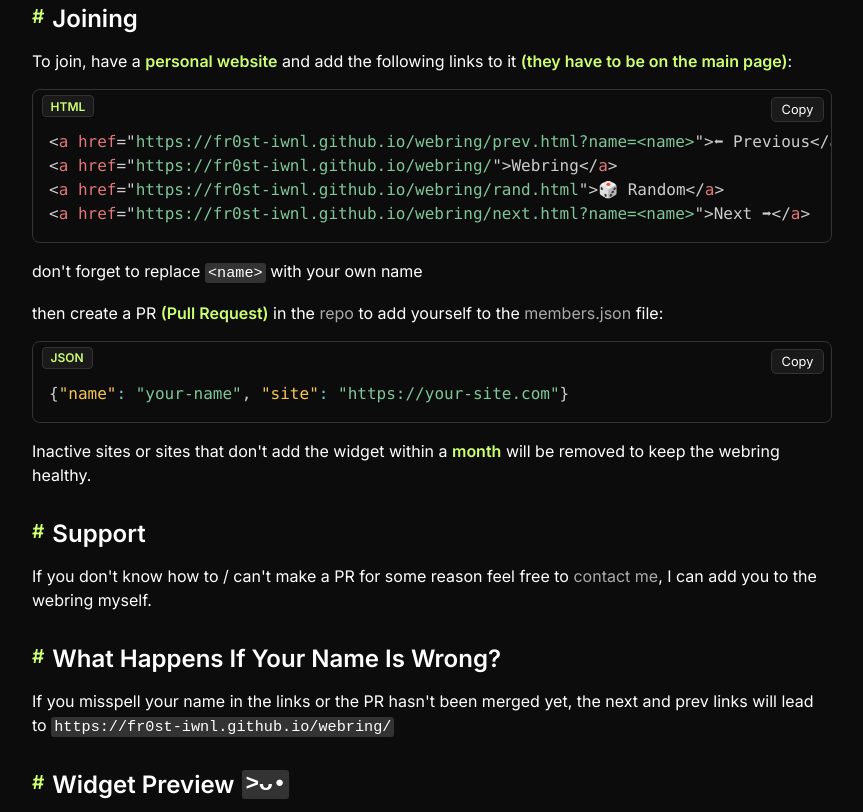
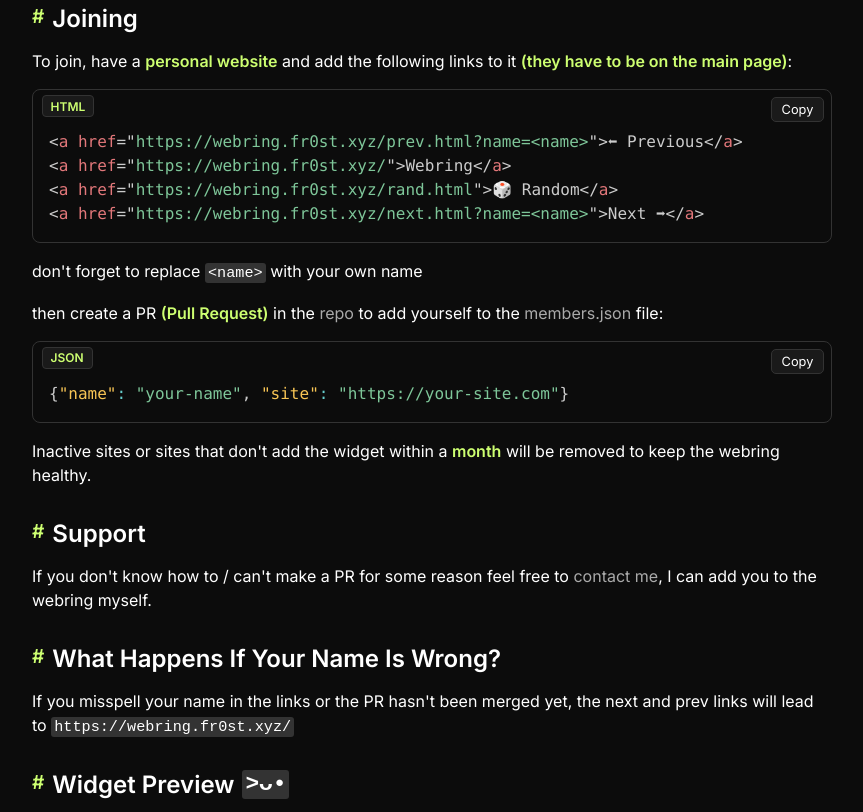
Before and after one commit to QuintixLabs/Oikos, a plain HTML site: page index.html in a window 1280 px wide. Shown: the part 440-1252 px from the top of the page, without its empty margins (208-1071 px from the left). Drawn offline with nearby package versions, Linux system fonts and the light colour scheme.

Commit message:
🌐 Change: URL (CNAME)

```diff
--- a/index.html
+++ b/index.html
@@ -13,13 +13,13 @@
   <!-- Open Graph / Facebook -->
   <meta property="og:title" content="Webring" />
   <meta property="og:type" content="website" />
-  <meta property="og:url" content="https://fr0st-iwnl.github.io/webring/" />
+  <meta property="og:url" content="https://webring.fr0st.xyz/" />
   <meta property="og:theme-color" content="#0C0C0C">
   <meta property="og:description" content="A webring connecting cool websites together." />
 
   <!-- X (Twitter) -->
   <meta property="twitter:title" content="Webring" />
-  <meta property="twitter:url" content="https://fr0st-iwnl.github.io/webring/" />
+  <meta property="twitter:url" content="https://webring.fr0st.xyz/" />
   <meta property="twitter:theme-color" content="#0C0C0C">
   <meta property="twitter:description" content="A webring connecting cool websites together." />
 
@@ -84,10 +84,10 @@
     <div class="snippet-container">
     <button class="copy-btn">Copy</button>
     <pre><code id="snippet" class="language-html">
-&lt;a href="https://fr0st-iwnl.github.io/webring/prev.html?name=&lt;name&gt;"&gt;⬅ Previous&lt;/a&gt;
-&lt;a href="https://fr0st-iwnl.github.io/webring/"&gt;Webring&lt;/a&gt;
-&lt;a href="https://fr0st-iwnl.github.io/webring/rand.html"&gt;🎲 Random&lt;/a&gt;
-&lt;a href="https://fr0st-iwnl.github.io/webring/next.html?name=&lt;name&gt;"&gt;Next ➡&lt;/a&gt;</code></pre>
+&lt;a href="https://webring.fr0st.xyz/prev.html?name=&lt;name&gt;"&gt;⬅ Previous&lt;/a&gt;
+&lt;a href="https://webring.fr0st.xyz/"&gt;Webring&lt;/a&gt;
+&lt;a href="https://webring.fr0st.xyz/rand.html"&gt;🎲 Random&lt;/a&gt;
+&lt;a href="https://webring.fr0st.xyz/next.html?name=&lt;name&gt;"&gt;Next ➡&lt;/a&gt;</code></pre>
     </div>
     <p class="section-text">don't forget to replace <span class="code">&lt;name&gt;</span> with your own name</p>
     <p class="section-text">then create a PR <b>(Pull Request)</b> in the <a href="https://github.com/fr0st-iwnl/webring">repo</a> to add yourself to the <a href="https://github.com/fr0st-iwnl/webring/blob/master/members.json" target="_blank">members.json</a> file: </p>
@@ -106,7 +106,7 @@
 
     <!-- What Happens If Your Name Is Wrong? -->
     <h2 id="what-happens-if-your-name-is-wrong"><a class="anchor">#</a> What Happens If Your Name Is Wrong?</h2>
-    <p class="section-text">If you misspell your name in the links or the PR hasn't been merged yet, the next and prev links will lead to <span class="code">https://fr0st-iwnl.github.io/webring/</span></p>
+    <p class="section-text">If you misspell your name in the links or the PR hasn't been merged yet, the next and prev links will lead to <span class="code">https://webring.fr0st.xyz/</span></p>
 
     <!-- Widget -->
     <h2 id="widget-preview"><a class="anchor">#</a> Widget Preview <span class="code">>ᴗ•</span></h2>
```
Also changed, not shown: 1 other file.
